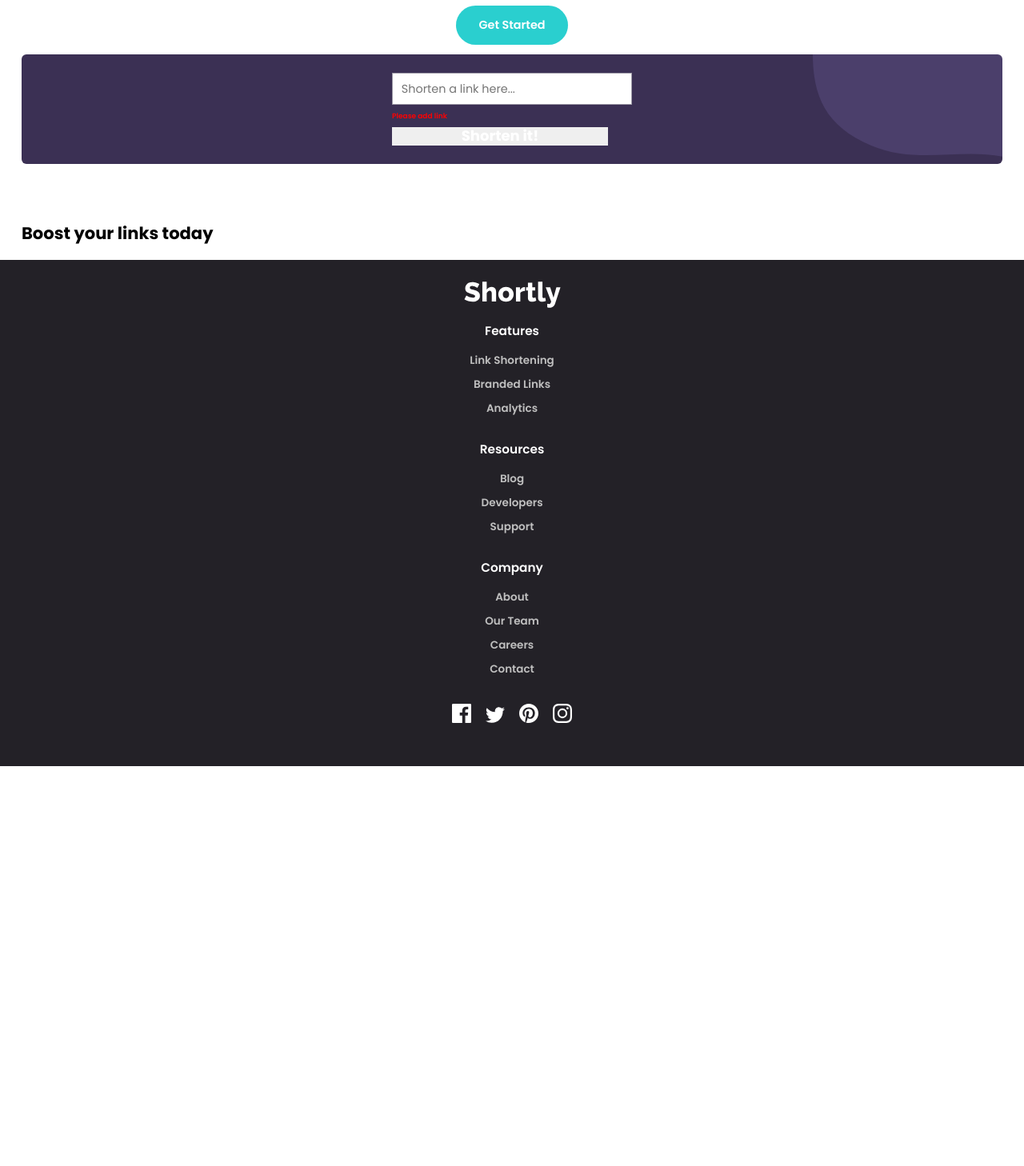
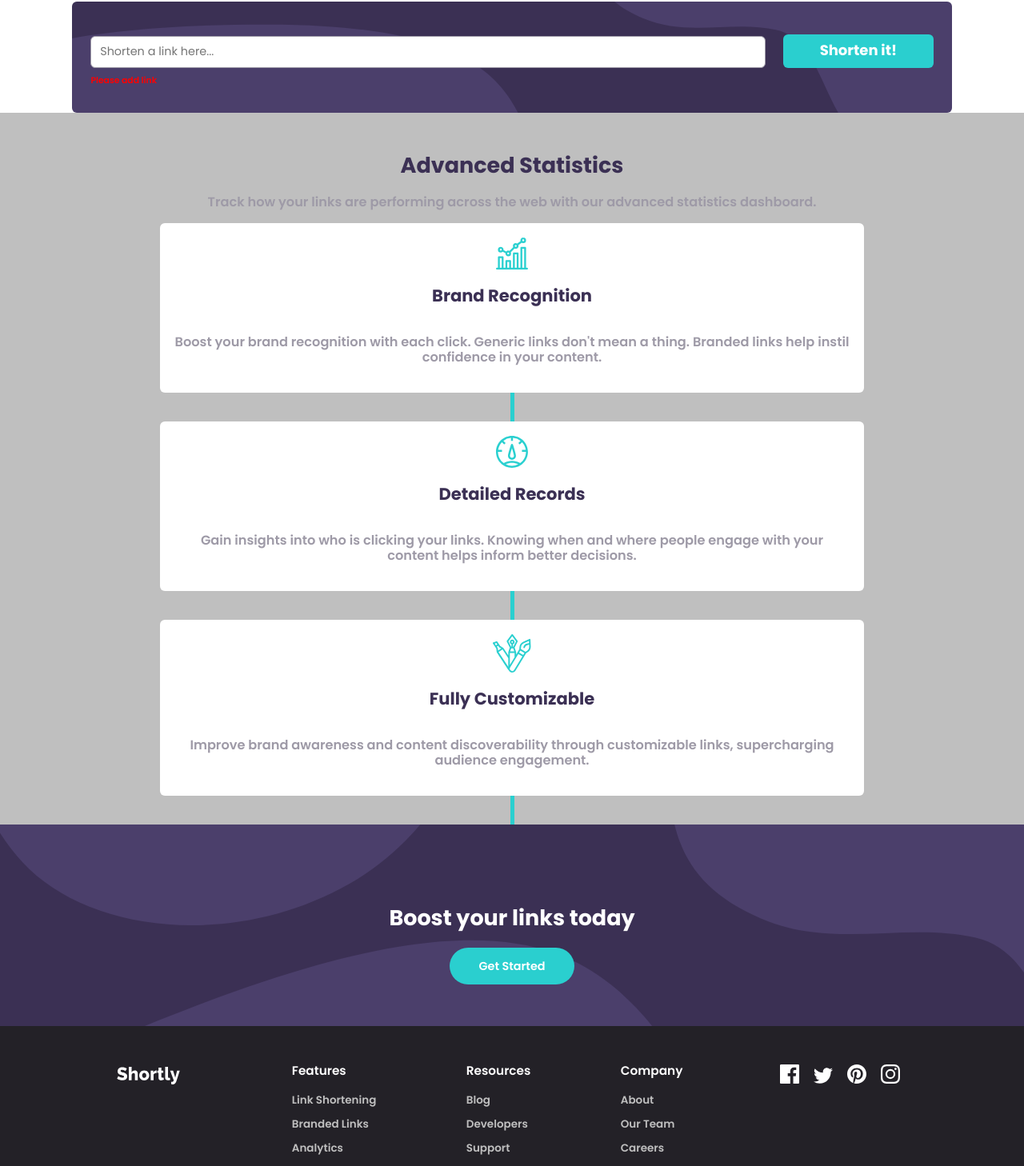
Before and after one commit to EmekeN/Url-shortening-api, a React (Vite) app: page / in a window 1280 px wide. Shown: the part 472-1930 px from the top of the page at 80% size. Before the commit the page ends 1430 px from the top, so only its background shows below. Built offline with nearby package versions, Linux system fonts and the light colour scheme.

Commit message:
add more static content and css

```diff
--- a/src/assets/styles/mixins.scss
+++ b/src/assets/styles/mixins.scss
@@ -9,7 +9,7 @@
 
 @mixin button($border-radius, $color) {
     border-radius: $border-radius;
-    padding: 1em 2em;
+    padding: 1em 2.5em;
     background-color: $color;
 }
 
--- a/src/base.scss
+++ b/src/base.scss
@@ -59,3 +59,9 @@ section {
   clip: rect(1px 1px 1px 1px); /* IE6, IE7 */
   clip: rect(1px, 1px, 1px, 1px);
 }
+
+@media screen and (min-width: 750px) {
+  section{
+    padding: 1.5rem 5rem 0 5rem;
+  }
+}
--- a/src/components/App/App.scss
+++ b/src/components/App/App.scss
@@ -1,6 +1,7 @@
 // @use "./base.scss";
 .App {
     display: block;
+    overflow-x: hidden;
 
     // padding: 0 3rem;
 }
--- a/src/components/Footer/Footer.js
+++ b/src/components/Footer/Footer.js
@@ -13,7 +13,8 @@ import "./Footer.scss";
 
 const Footer = () => {
   return (
-    <footer className="Footer">
+    <section className="Footer">
+      <footer className="footer-container">
         <img className="logo" src={logo} alt="Shortly logo" />
 
         <div className="list features">
@@ -73,6 +74,7 @@ const Footer = () => {
           </a>
         </div>
       </footer>
+    </section>
   );
 };
 
--- a/src/components/Footer/Footer.scss
+++ b/src/components/Footer/Footer.scss
@@ -2,11 +2,20 @@
 @use "../../assets/styles/mixins.scss";
 
 .Footer {
+  background-color: vars.$very-dark-violet;
+  .footer-container {
     display: grid;
-  background-color: vars.$very-dark-violet;
-  padding: 1.5rem 0;
+    grid-template-areas:
+      "logo"
+      "features"
+      "resources"
+      "company"
+      "social";
+      justify-items: center;
+      text-align: center;
 
     .logo {
+      grid-area: logo;
       margin: auto;
       filter: brightness(100);
       @include mixins.logo-size();
@@ -15,7 +24,6 @@
     .list {
       display: flex;
       flex-direction: column;
-    align-items: center;
 
       .link {
         margin-bottom: 0.8rem;
@@ -34,11 +42,46 @@
     }
 
     .social-list {
+      grid-area: social;
       justify-self: center;
       margin: 1.2rem 0;
 
       a {
         margin: 0 0.5rem;
       }
+
+      a:hover {
+        filter: brightness(60%);
+      }
+
+      a:active {
+        filter: brightness(20%);
       }
     }
+
+    .features {
+      grid-area: features;
+    }
+
+    .resources {
+      grid-area: resources;
+    }
+
+    .company {
+      grid-area: company;
+    }
+
+    @media screen and (min-width: 750px) {
+      grid-template-areas: "logo features resources company social";
+      text-align: left;
+      .logo {
+        margin: 1.35rem 1.5rem 0 0;
+        height: 1.2rem;
+      }
+
+      .list {
+        text-align: left !important;
+      }
+    }
+  }
+}
--- a/src/components/Main/Main.js
+++ b/src/components/Main/Main.js
@@ -1,9 +1,18 @@
+// @ts-ignore
 import React, { useEffect, useState } from "react";
 import "./Main.scss";
 import Validator from "../../Validation/Validator";
-import illustration from "../../assets/images/illustration-working.svg";
+// @ts-ignore
+import illustration from "./../../assets/images/illustration-working.svg";
+// @ts-ignore
+import brand from "./../../assets/images/icon-brand-recognition.svg";
+// @ts-ignore
+import records from "./../../assets/images/icon-detailed-records.svg";
+// @ts-ignore
+import custom from "./../../assets/images/icon-fully-customizable.svg";
 import { useSessionStorage } from "./../../hooks/useSessionStorage";
 
+// @ts-ignore
 const Main = (props) => {
   const [urlList, setUrlList] = useSessionStorage("urls", []);
   const [query, setQuery] = useState("");
@@ -56,9 +65,10 @@ const Main = (props) => {
           </div>
         </div>
       </section>
-      <section>
+      <section className="link-shorten">
         <div className="control card">
           <form onSubmit={handleAddShortURL}>
+            <div className="control-input">
               <label className="visually-hidden" htmlFor="link-shorten">
                 Shorten a link here
               </label>
@@ -75,6 +85,7 @@ const Main = (props) => {
                 required
               />
               {hasError && <p className="error">{hasError}</p>}
+            </div>
             <button
               className="shorten"
               onClick={handleAddShortURL}
@@ -88,7 +99,7 @@ const Main = (props) => {
         {urlList &&
           urlList.map((url) => {
             return (
-              <div key={url.hashid} className="card pairs ">
+              <div key={url.hashid} className="pairs">
                 <p>{url.url}</p>
                 <div className="divider"></div>
                 <p>https://rel.ink/{url.hashid}</p>
@@ -98,12 +109,54 @@ const Main = (props) => {
           })}
       </section>
 
-      <section></section>
-      <section>
-        <div>
-          <h3>Boost your links today</h3>
-          <a></a>
+      <section className="stats">
+        <div className="stats-grid">
+          <div className="header">
+            <h2>Advanced Statistics</h2>
+            <p>
+              Track how your links are performing across the web with our
+              advanced statistics dashboard.
+            </p>
           </div>
+
+          <div className="brand-details">
+            <div className="details-card">
+              <img src={brand} alt="Brand Recognition" className="icon" />
+              <h3>Brand Recognition</h3>
+              <p>
+                Boost your brand recognition with each click. Generic links
+                don't mean a thing. Branded links help instil confidence in your
+                content.
+              </p>
+            </div>
+
+            <div className="details-card">
+              <img src={records} alt="Detailed Records" className="icon" />
+              <h3>Detailed Records</h3>
+              <p>
+                Gain insights into who is clicking your links. Knowing when and
+                where people engage with your content helps inform better
+                decisions.
+              </p>
+            </div>
+
+            <div className="details-card">
+              <img src={custom} alt="Fully Customizable" className="icon" />
+              <h3>Fully Customizable</h3>
+              <p>
+                Improve brand awareness and content discoverability through
+                customizable links, supercharging audience engagement.
+              </p>
+            </div>
+          </div>
+        </div>
+      </section>
+
+      <section className="upsell">
+        {/* <div className="upsell-contianer"> */}
+        <h2 className="links">Boost your links today</h2>
+        <a className="button-button">Get Started</a>
+        {/* </div> */}
       </section>
     </div>
   );
--- a/src/components/Main/Main.scss
+++ b/src/components/Main/Main.scss
@@ -2,21 +2,30 @@
 @use "../../assets/styles/mixins.scss";
 
 .Main {
-  overflow-x: hidden;
+  // overflow-x: hidden;
+  width: 100vw;
 
   .above-fold {
-    img {
+    display: grid;
+    grid-template-areas:
+      "hero hero"
+      "info info";
+
+    .hero {
+      grid-area: hero;
       width: 30rem;
-      height: 15rem;
+      height: 20rem;
       object-fit: contain;
-      object-position: left;
+      margin: auto;
     }
 
     .info {
+      grid-area: info;
       text-align: center;
       h1 {
         color: vars.$dark-blue;
         font-size: 1.75rem;
+        font-weight: 700;
       }
 
       p {
@@ -30,7 +39,7 @@
       .button-button {
         @include mixins.button(vars.$border-radius-circle, vars.$cyan);
         color: white;
-        font-size: 0.8rem;
+        font-size: 1rem;
         font-weight: 600;
       }
     }
@@ -40,6 +49,10 @@
     @include mixins.card(vars.$border-radius-rounded, vars.$dark-violet);
   }
 
+  .pairs {
+    @include mixins.card(vars.$border-radius-rounded, white);
+  }
+
   .control {
     background-image: url("./../../assets/images/bg-shorten-mobile.svg");
     background-repeat: no-repeat;
@@ -47,25 +60,155 @@
 
     form {
       padding: 1.25rem 0;
+      width: 100%;
+      display: flex;
+      flex-direction: column;
+      align-items: center;
+
+      .control-input {
+        width: 90%;
         input {
           border: 1px solid vars.$grayish-violet;
+          border-radius: vars.$border-radius-rounded;
           font-size: 0.8rem;
-            width: 300px;
           padding: 0.6rem;
-
+          width: 100%;
         }
 
         .error {
-            color : red;
-            font-size: .5rem;
+          color: red;
+          font-size: 0.6rem;
+        }
       }
 
-        button {
+      .shorten {
+        border-radius: vars.$border-radius-rounded;
+        background-color: vars.$cyan;
+        font-weight: 700;
         width: 90%;
-            font-weight: 700;
+        padding: 0.6em 0;
+      }
+    }
+  }
+
+  .stats {
+    display: grid;
+    background-color: vars.$gray;
+    // align-items: center;
+    // justify-content: center;
+
+    p{
+      color: vars.$grayish-violet;
+      font-size: 0.9rem;
+    }
+
+    .header {
+      text-align: center;
+
+      h2 {
+        color: vars.$dark-violet;
       }
 
     }
 
+    .brand-details {
+      // margin: auto;
+      .details-card {
+        @include mixins.card(vars.$border-radius-rounded, white);
+        text-align: center;
+        margin: 0 auto 2rem auto;
+        width: 80%;
+        padding: 1rem;
+        position: relative;
+        h3 {
+          color: vars.$dark-violet
+        }
+
+        p {
+          color: vars.$grayish-violet;
+        }
+
+        &::after {
+          content: '';
+          height: 2rem;
+          width: 5px;
+          background-color: vars.$cyan;
+          margin: auto;
+          position: absolute;
+          bottom: -2rem;
+        }
+
       }
     }
+  }
+
+  .upsell {
+    display: flex;
+    flex-direction: column;
+    align-items: center;
+    justify-content: center;
+    margin: auto;
+    height: 14rem;
+    background-color: vars.$dark-violet;
+    background-image: url("./../../assets/images/bg-boost-mobile.svg");
+    background-repeat: no-repeat;
+    background-size: cover;
+    background-position: left;
+
+    h2 {
+      color: white;
+    }
+
+    .button-button {
+      @include mixins.button(vars.$border-radius-circle, vars.$cyan);
+      color: white;
+      font-size: 0.8rem;
+      font-weight: 600;
+      margin: 0 auto;
+    }
+  }
+
+  @media screen and (min-width: 750px) {
+    .above-fold {
+      grid-template-areas:
+        "info hero"
+        "info hero";
+      text-align: left;
+
+      .hero {
+      }
+
+      .info {
+        text-align: left;
+      }
+    }
+    .control {
+      background-image: url("./../../assets/images/bg-shorten-desktop.svg");
+      background-repeat: no-repeat;
+      // background-position: top right;
+      background-size: cover;
+      padding: 1rem 1.3rem 0 1.3rem;
+      form {
+        flex-direction: row;
+        align-items: baseline;
+
+        .control-input {
+          margin-right: 1.2rem;
+        }
+
+        .shorten {
+          width: 20%;
+        }
+      }
+    }
+    .pairs {
+      // background-image: url("./../../assets/images/bg-boost-desktop.svg");
+      // background-repeat: no-repeat;
+      // background-position: top right;
+    }
+
+    .upsell {
+      background-image: url("./../../assets/images/bg-boost-desktop.svg");
+    }
+  }
+}
```
Lines whose indentation alone changed are shown as unchanged.
